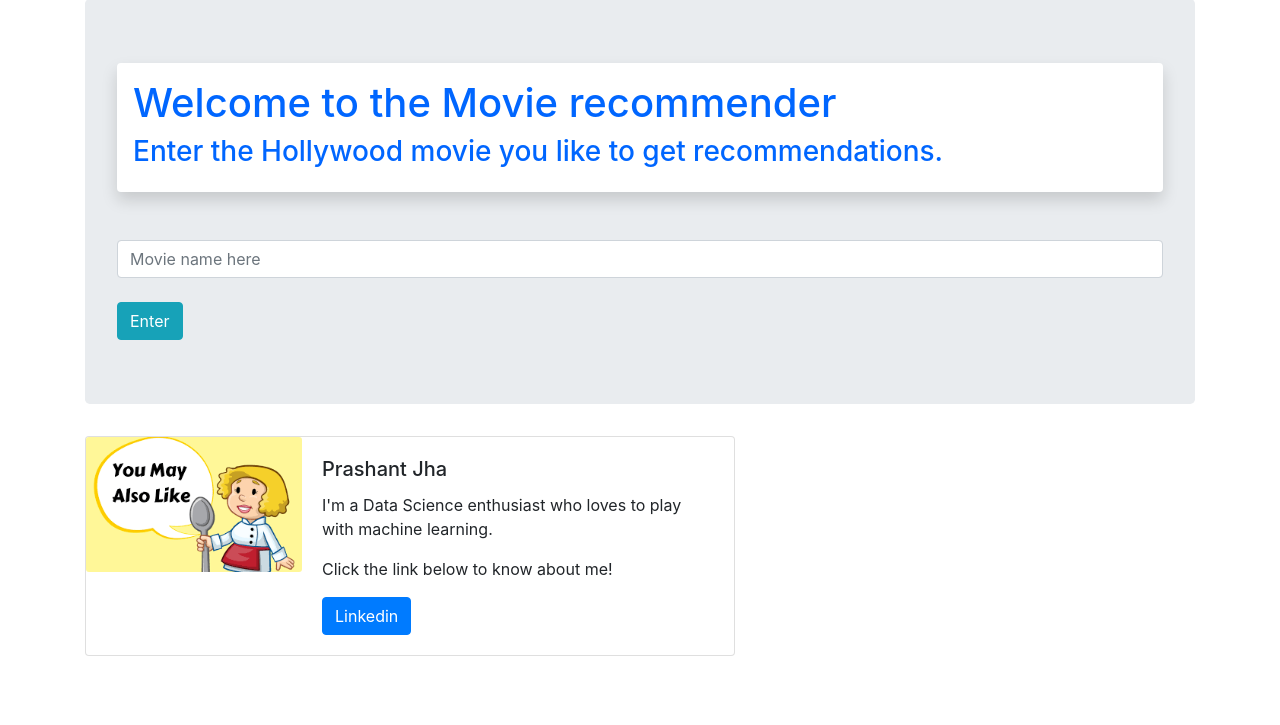
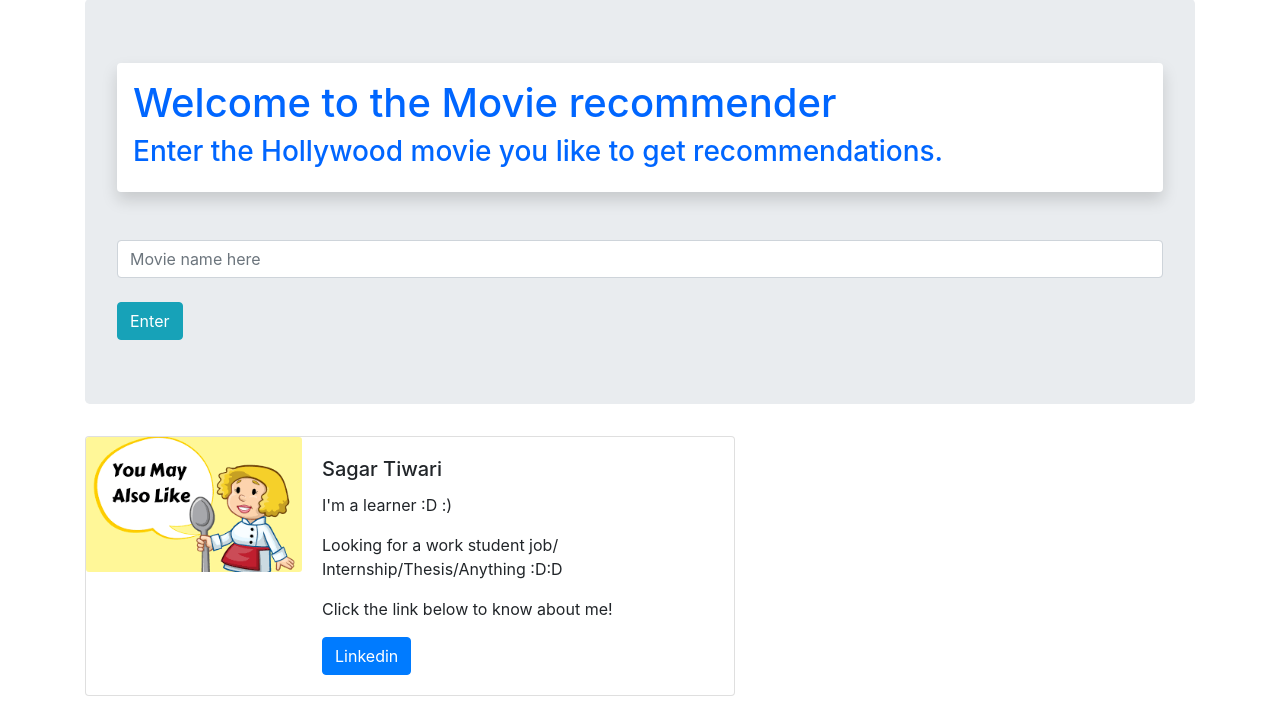
Before and after one commit to Raavada/Recommeder-Systems, a Flask app: page / in a window 1280 px wide. Shown: the part 75-800 px from the top of the page. Run offline with Flask 2, Linux system fonts and the light colour scheme; some libraries are stand-ins or nearby versions.

Commit message:
Oh yeahh changes in base

```diff
--- a/templates/base.html
+++ b/templates/base.html
@@ -27,10 +27,11 @@
         </div>
         <div class="col-md-8">
           <div class="card-body">
-            <h5 class="card-title">Prashant Jha</h5>
-            <p class="card-text">I'm a Data Science enthusiast who loves to play with machine learning.</p>
+            <h5 class="card-title">Sagar Tiwari</h5>
+            <p class="card-text">I'm a learner   :D :) </p>
+            <p class="card-text">Looking for a work student job/ Internship/Thesis/Anything :D:D </p>
             <p>Click the link below to know about me!</p>
-            <a href="https://www.linkedin.com/in/prashant-jha-10ab3a142/" class="btn btn-primary" target="_blank">Linkedin</a>
+            <a href="https://www.linkedin.com/in/sagar-tiwari-79b78b9a/" class="btn btn-primary" target="_blank">Linkedin</a>
           </div>
         </div>
       </div>
```
